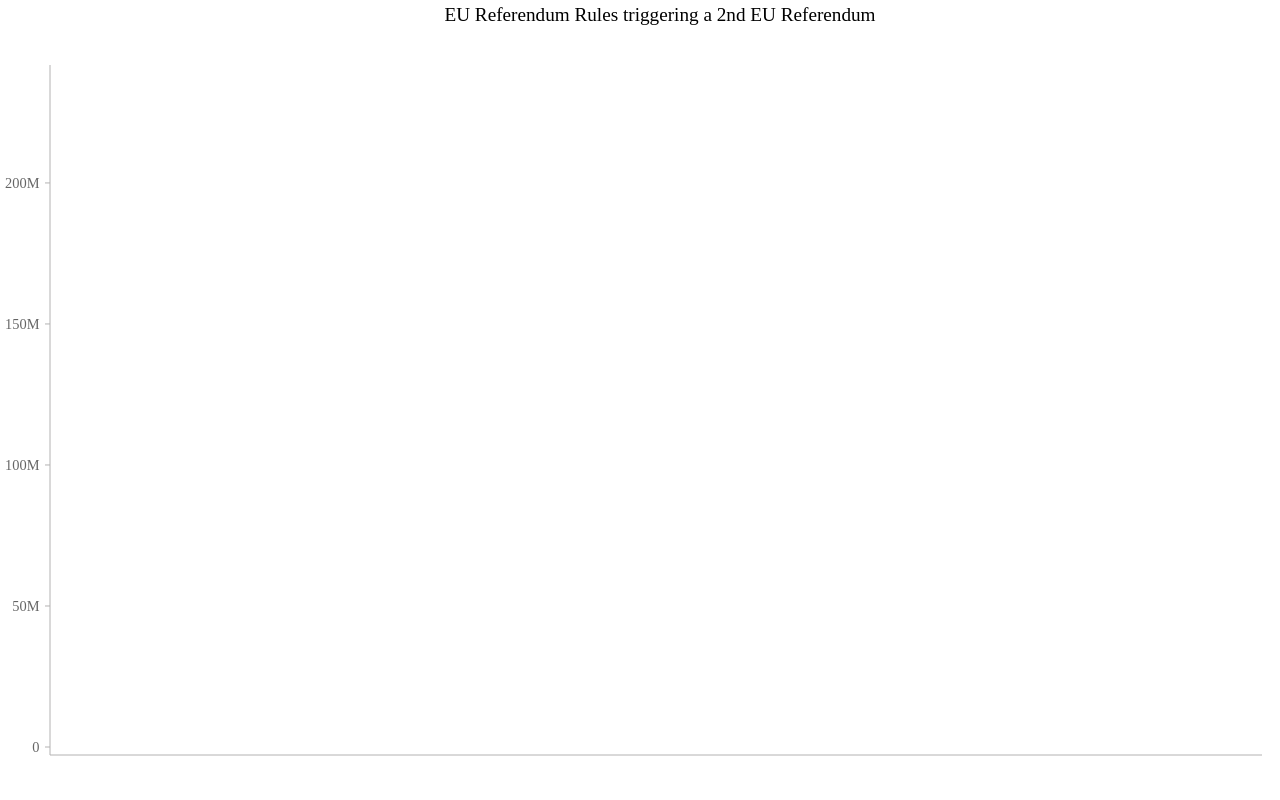
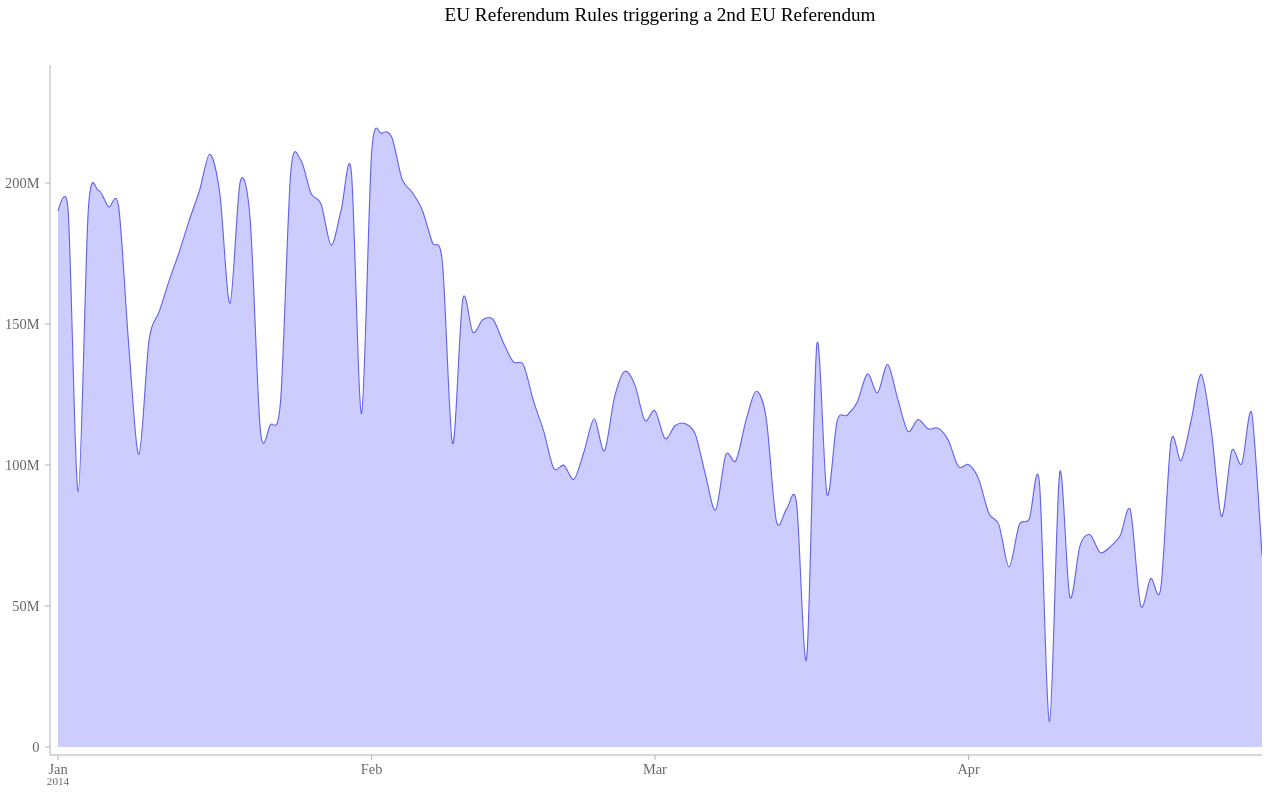
Before and after one commit to theangrydev/theangrydev.github.io, a plain HTML site: page index.html in a window 1280 px wide. Drawn offline with nearby package versions, Linux system fonts and the light colour scheme.

Commit message:
Testing out graph library

```diff
--- a/index.html
+++ b/index.html
@@ -21,6 +21,7 @@
 	<div id="graph"><div class="popover"></div></div>
 	<script type="text/javascript">
 		d3.json('signature_count.json', function(data) {
+			data = MG.convert.date(data, 'date');
 			MG.data_graphic({
 				title: document.title,
 				data: data,
```
